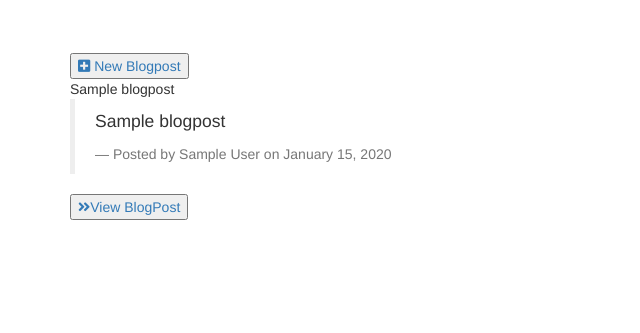
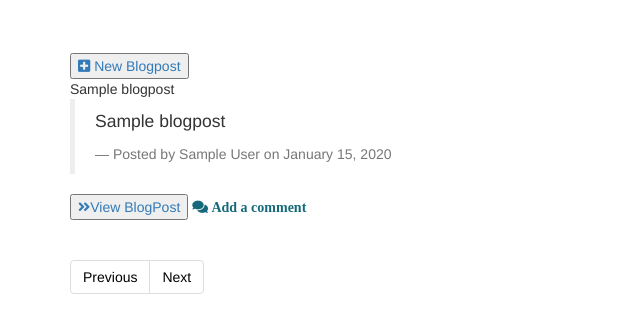
Before and after one commit to casio-ka/DailyBlog, a Flask app: template app/templates/allposts.html in a window 1280 px wide. Shown: the part 251-584 px from the top of the page, without its empty margins (0-640 px from the left). Run offline with Flask 2, Linux system fonts and the light colour scheme; tables that the repository leaves empty hold one stand-in row (values such as "Sample post"); the template is opened without the code that fills it: values that come from a table or form of the project are taken from there, most other values are stand-ins (such as "Sample title", 1, 10 or a date in 2020); some libraries are stand-ins or nearby versions.

Commit message:
Update allposts.html
Added pagination, and quotes

```diff
--- a/app/templates/allposts.html
+++ b/app/templates/allposts.html
@@ -24,7 +24,7 @@
     <a href="{{url_for('main.new_blogpost')}}" ><button class="mb-3"><i class="fas fa-plus-square"></i> New Blogpost</button></a>
 
     <div class=" card mb-3">
-        {% for blogpost in blogposts %}
+        {% for blogpost in blogposts.items %}
         <div class="card-header">{{ blogpost.title }}</div>
         <div class="card-body">
             <blockquote class="blockquote mb-0">
@@ -32,8 +32,24 @@
             <footer class="blockquote-footer">Posted by {{ blogpost.author }} on {{ blogpost.dateposted.strftime('%B %d, %Y') }}</footer>
             </blockquote>
             <a href="{{url_for('main.view_blogpost', blogpost_id=blogpost.id)}}"><button class="mt-2"><i class="fas fa-angle-double-right"></i>View BlogPost</button></a>
+            <a href="{{url_for('main.post_comment', blogpost_id=blogpost.id)}}" class="mt-3"><i class="fa fa-comments " style="color: #16697A;">  Add a comment</a></i>
         </div>
         </div>
         {% endfor %}
+        <nav class="pagination pagination-lg float-right" >
+            <ul class="pagination mb-2">
+                {% if blogposts.has_prev %}
+                  <li class="page-item"> <a class="page-link" href="{{ url_for('main.allposts', page=posts.prev_num) }}">Previous</a></li>
+                {% else %}
+                  <li class="page-item"><a class="page-link " style="color: rgb(0, 0, 0);" href="#">Previous</a></li>
+                {% endif %}
+                {% if blogposts.has_next %}
+                  <li class="page-item"> <a class="page-link" href="{{ url_for('main.allposts', page=posts.next_num) }}">Next</a></li>
+                {% else %}
+                  <li class="page-item"><a class="page-link" style="color: rgb(0, 0, 0);" href="#">Next</a></li>
+                {% endif %}
+
+            </ul>
+          </nav>
     </div>
   {% endblock %}
```
